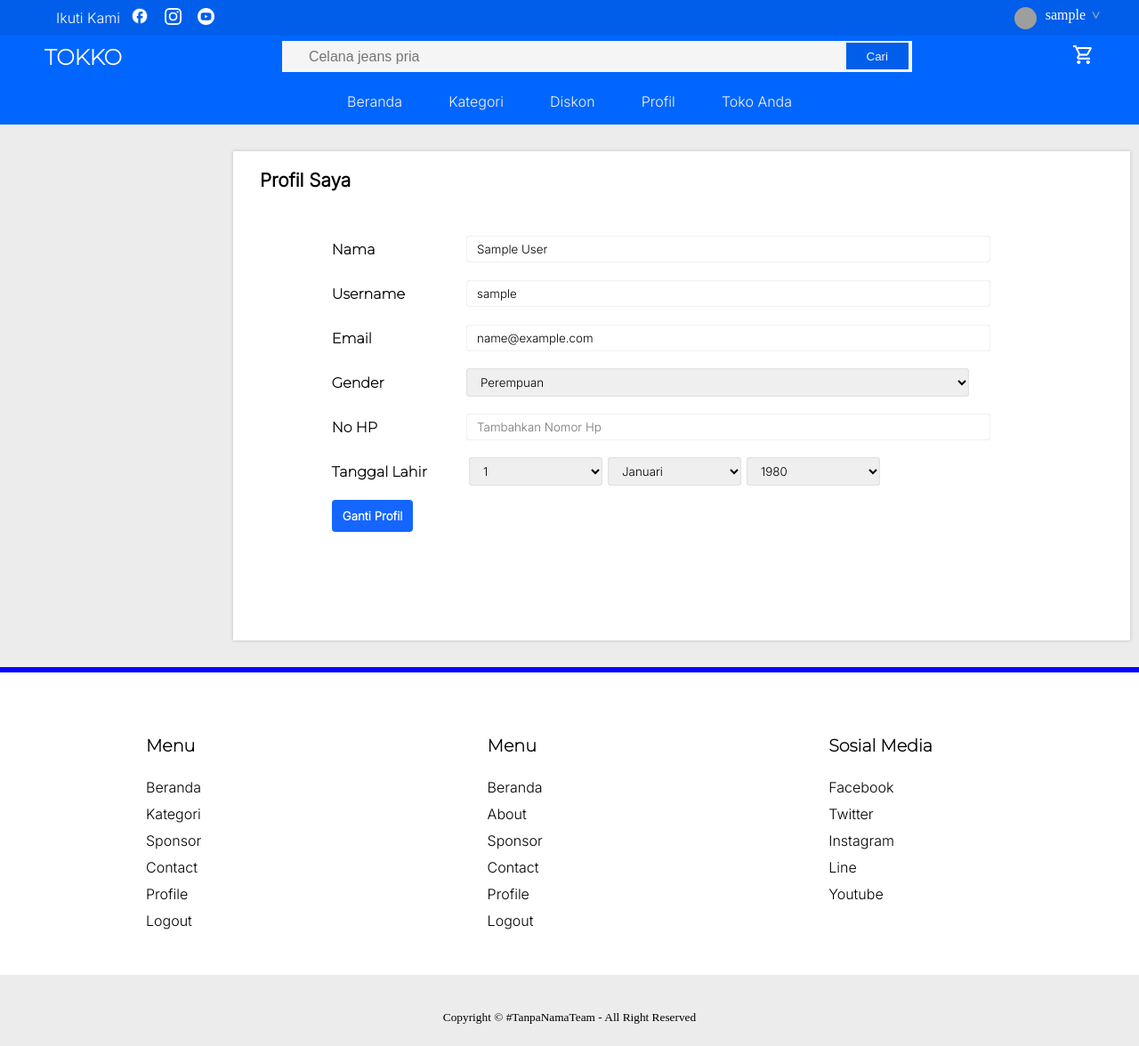
After one commit to Rosamdani/Olshop, a PHP site: page /profil.php in a window 1280 px wide. The commit adds this page. Shown: the whole page at 89% size. Run offline with PHP 8.4, Linux system fonts and the light colour scheme; the visitor is signed in with stand-in values (Sample User, id 1); grey boxes are pictures that could not be loaded.

Commit message:
Add files via upload

```diff
--- /dev/null
+++ b/function2.php
@@ -0,0 +1,32 @@
+
+
+<?php
+
+    // Mengecek tanggal lahir
+    if($data['tgl_lahir']==""){
+
+    }else{
+        $lahir = explode("-", $data['tgl_lahir']);
+        $tgl = $lahir[0];
+        $bln = $lahir[1];
+        $thn = $lahir[2];
+    }
+    if(isset($_POST['editProfil'])){
+        $id = $_SESSION['id_pengguna'];
+        $nama = $_POST['nama'];
+        $username = $_POST['username'];
+        $email = $_POST['email'];
+        $gender = $_POST['gender'];
+        $noHp = $_POST['noHp'];
+        $tglLahir = $_POST['tgl']."-".$_POST['bln']."-".$_POST['thn'];
+
+        $update = mysqli_query($conn, "update pengguna set nama='$nama', username='$username', email='$email', noHp='$noHp', gender='$gender', tgl_lahir='$tglLahir' where id_pengguna='$id'");
+        if($update){
+            $_SESSION['username'] = $username;
+            header('location:profil.php');
+        }else{
+            echo '<script>alert("Gagal Update")</script>';
+        }
+    }
+
+?>
--- /dev/null
+++ b/logout.php
@@ -0,0 +1,5 @@
+<?php
+	session_start();
+	session_destroy();
+	echo '<script>window.location="login.php"</script>';
+?>
--- /dev/null
+++ b/profil.php
@@ -0,0 +1,226 @@
+<?php
+    session_start();
+    $conn = mysqli_connect("localhost","root","","olshop");
+
+    if(@$_SESSION['login_status'] == true){
+        $default = "asset/profil/default.jpg";
+        if($_SESSION['foto']!=" "){
+            $default = "asset/profil/".$_SESSION['foto'].".jpg";
+        }
+        if($_SESSION['username']!=""){
+            $username = $_SESSION['username'];
+        }
+    }else{
+        echo '<script>alert("Anda Belum Login!")</script>';
+        header('location:index.php');
+        exit();
+    }
+    ?>
+<!DOCTYPE html>
+<html lang="en">
+<head>
+    <meta charset="UTF-8">
+    <meta http-equiv="X-UA-Compatible" content="IE=edge">
+    <meta name="viewport" content="width=device-width, initial-scale=1.0">
+    <title>Profile | TOKKO</title>
+    <link rel="stylesheet" href="css/profil.css">
+</head>
+
+<?php
+        $id = $_SESSION['id_pengguna'];
+        $query = mysqli_query($conn, "select * from pengguna where id_pengguna='$id'");
+        $data = mysqli_fetch_array($query);
+        include 'function2.php';
+?>
+
+<body>
+    <nav>
+        <div class="atas">
+            <div class="kiri">
+                <ul>
+                    <li>Ikuti Kami </li>
+                    <li><a href="#"><img src="asset/img/fb.png" alt="chart"></a></li>
+                    <li><a href="#"><img src="asset/img/instagram.png" alt="chart"></a></li>
+                    <li><a href="#"><img src="asset/img/youtube.png" alt="chart"></a></li>
+                </ul>
+            </div>
+            <div class="kanan">
+                <div id="userr1">
+                    <div class="dropbtn">
+                        <div class="konten">
+                            <img src=<?='"'.$default.'"'?> alt="">
+                            <p><?=$username?></p>
+                        </div>
+                    </div>
+                    <div class="dropdown-content">
+                        <a href="#">Profil</a>
+                        <a href="logout.php">Logout</a>
+                    </div>
+                </div>
+            </div>
+        </div>
+        <div class="navigation">
+            <div class="logo">
+                <h3>TOKKO</h3>
+            </div>
+            <div class="cari">
+                <input type="search" name="cari" id="cari" placeholder="Celana jeans pria">
+                <button>Cari</button>
+            </div>
+            <div class="chart">
+                <a href="#"><img src="asset/img/chart.png" alt="chart"></a>
+            </div>
+        </div>
+        <div class="menu">
+            <div class="kiri">
+                <ul>
+                    <li><a href="index.php">Beranda</a></li>
+                    <li><a href="">Kategori</a></li>
+                    <li><a href="">Diskon</a></li>
+                    <li><a href="">Profil</a></li>
+                    <li><a href="">Toko Anda</a></li>
+                </ul>
+            </div>
+        </div>
+    </nav>
+
+    <div class="container">
+        <div class="side">
+
+        </div>
+        <div class="konten">
+            <div id="box-1">
+                <h4>Profil Saya</h4>
+                <form action="" method="POST">
+                    <div class="boxxx">
+                        <div class="label">
+                            <label for="nama">Nama</label>
+                        </div>
+                        <input type="text" name="nama" id="nama" class="input-control" value=<?='"'.@$data['nama'].'"'?>>
+                    </div>
+                    <div class="boxxx">
+                        <div class="label">
+                            <label for="nama">Username</label>
+                        </div>
+                        <input type="text" name="username" id="nama" class="input-control" value=<?='"'.@$data['username'].'"'?>>
+                    </div>
+                    <div class="boxxx">
+                        <div class="label">
+                            <label for="nama">Email</label>
+                        </div>
+                        <input type="text" name="email" id="nama" class="input-control" value=<?='"'.@$data['email'].'"'?> readonly>
+                    </div>
+                    <div class="boxxx">
+                        <div class="label">
+                            <label for="nama">Gender</label>
+                        </div>
+                        <select name="gender" id="gender" class="input-control">
+                            <option value="Perempuan" <?php if(@$data['gender']=="Perempuan"){ echo 'selected'; } ?>>Perempuan</option>
+                            <option value="Laki-Laki" <?php if(@$data['gender']=="Laki-Laki"){ echo 'selected'; } ?>>Laki-Laki</option>
+                        </select>
+                    </div>
+                    <div class="boxxx">
+                        <div class="label">
+                            <label for="nama">No HP</label>
+                        </div>
+                        <input type="text" name="noHp" id="nama" class="input-control" value=<?='"'.@$data['noHp'].'"'; if(@$data['noHp']==""){ echo 'placeholder="Tambahkan Nomor Hp"';} ?>>
+                    </div>
+
+
+
+                    <div class="boxxx">
+                        <div class="label">
+                            <label for="nama">Tanggal Lahir</label>
+                        </div>
+                        <div class="box3">
+                            <select name="tgl" id="tgl" class="input-control">
+                                <?php
+
+                                for($i=1; $i<=31; $i++){
+                                    ?>
+                                    <option value="<?=$i;?>" <?php if(@$tgl=="$i"){ echo "selected"; } ?>> <?=$i; ?></option>
+                                    <?php
+                                }
+
+                                ?>
+                            </select>
+                        </div>
+                        <div class="box3">
+                            <select name="bln" id="bln" class="input-control">
+                                <option value="1" <?php if(@$bln=="1"){ echo "selected"; } ?>>Januari</option>
+                                <option value="2" <?php if(@$bln=="2"){ echo "selected"; } ?>>Februari</option>
+                                <option value="3" <?php if(@$bln=="3"){ echo "selected"; } ?>>Maret</option>
+                                <option value="4" <?php if(@$bln=="4"){ echo "selected"; } ?>>April</option>
+                                <option value="5" <?php if(@$bln=="5"){ echo "selected"; } ?>>Mei</option>
+                                <option value="6" <?php if(@$bln=="6"){ echo "selected"; } ?>>Juni</option>
+                                <option value="7" <?php if(@$bln=="7"){ echo "selected"; } ?>>Juli</option>
+                                <option value="8" <?php if(@$bln=="8"){ echo "selected"; } ?>>Agustus</option>
+                                <option value="9" <?php if(@$bln=="9"){ echo "selected"; } ?>>September</option>
+                                <option value="10" <?php if(@$bln=="10"){ echo "selected"; } ?>>Oktober</option>
+                                <option value="11" <?php if(@$bln=="11"){ echo "selected"; } ?>>November</option>
+                                <option value="12" <?php if(@$bln=="12"){ echo "selected"; } ?>>Desember</option>
+                            </select>
+                        </div>
+                        <div class="box3">
+                            <select name="thn" id="bln" class="input-control">
+                                <?php
+                                    for($i=1980; $i<=2020; $i++){
+                                        ?>
+                                        <option value="<?=$i;?>" <?php if(@$thn=="$i"){ echo "selected"; } ?>> <?=$i; ?></option>
+                                        <?php
+                                    }
+                                ?>
+                            </select>
+                        </div>
+                    </div>
+                    <div class="boxxx">
+                        <button class="btn-submit" type="submit" name="editProfil">Ganti Profil</button>
+                    </div>
+                </form>
+            </div>
+        </div>
+    </div>
+
+    <div class="foot">
+        <div class="box-1">
+            <div class="box-2">
+                <p>Menu</p>
+                <ul>
+                    <li><a href="">Beranda</a></li>
+                    <li><a href="">Kategori</a></li>
+                    <li><a href="">Sponsor</a></li>
+                    <li><a href="">Contact</a></li>
+                    <li><a href="">Profile</a></li>
+                    <li><a href="">Logout</a></li>
+                </ul>
+            </div>
+            <div class="box-2">
+                <p>Menu</p>
+                <ul>
+                    <li><a href="">Beranda</a></li>
+                    <li><a href="">About</a></li>
+                    <li><a href="">Sponsor</a></li>
+                    <li><a href="">Contact</a></li>
+                    <li><a href="">Profile</a></li>
+                    <li><a href="">Logout</a></li>
+                </ul>
+            </div>
+            <div class="box-2">
+                <p>Sosial Media</p>
+                <ul>
+                    <li><a href="">Facebook</a></li>
+                    <li><a href="">Twitter</a></li>
+                    <li><a href="">Instagram</a></li>
+                    <li><a href="">Line</a></li>
+                    <li><a href="">Youtube</a></li>
+                </ul>
+            </div>
+        </div>
+    </div>
+    <footer>
+        <small>
+            Copyright &copy; #TanpaNamaTeam - All Right Reserved
+        </small>
+    </footer>
+</body>
+</html>
```
Also changed, not shown: function.php (added, +103 -0 lines), index.php (+36 -1 lines), login.php (+12 -3 lines), signup.php (added, +58 -0 lines).
